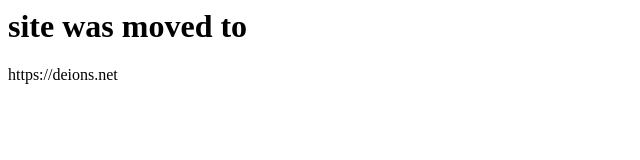
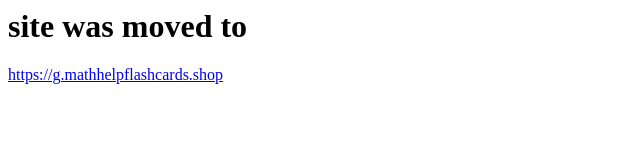
Before and after one commit to slitherdmon/sitesmoved, a plain HTML site: page index.html in a window 1280 px wide. Shown: the whole page, without its empty margins (0-640 px from the left). Drawn offline with Linux system fonts and the light colour scheme.

Commit message:
Update index.html

```diff
--- a/index.html
+++ b/index.html
@@ -1,2 +1,2 @@
 <h1>site was moved to</h1>
-<p>https://deions.net</p>
+<a href='https://g.mathhelpflashcards.shop'>https://g.mathhelpflashcards.shop</a>
```
